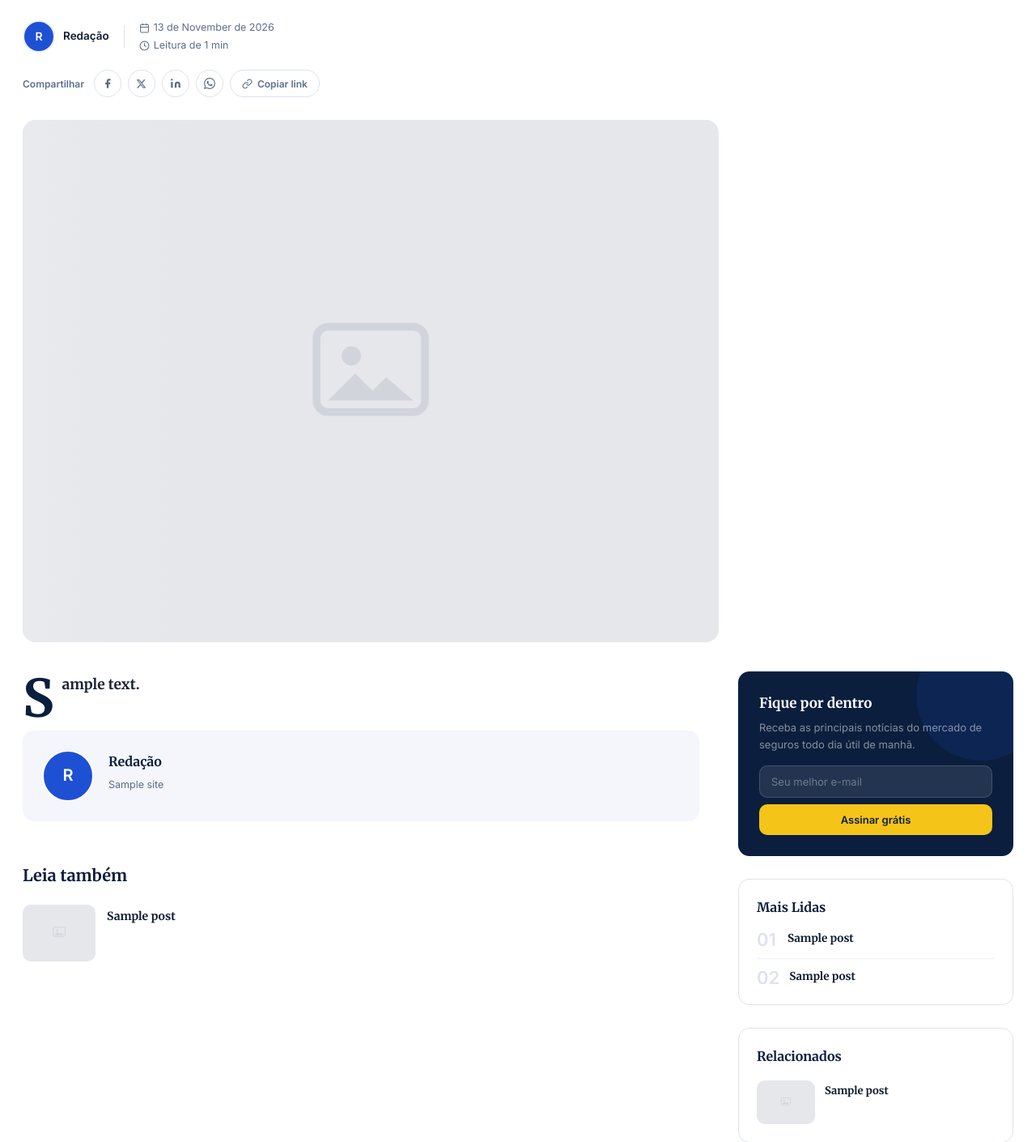
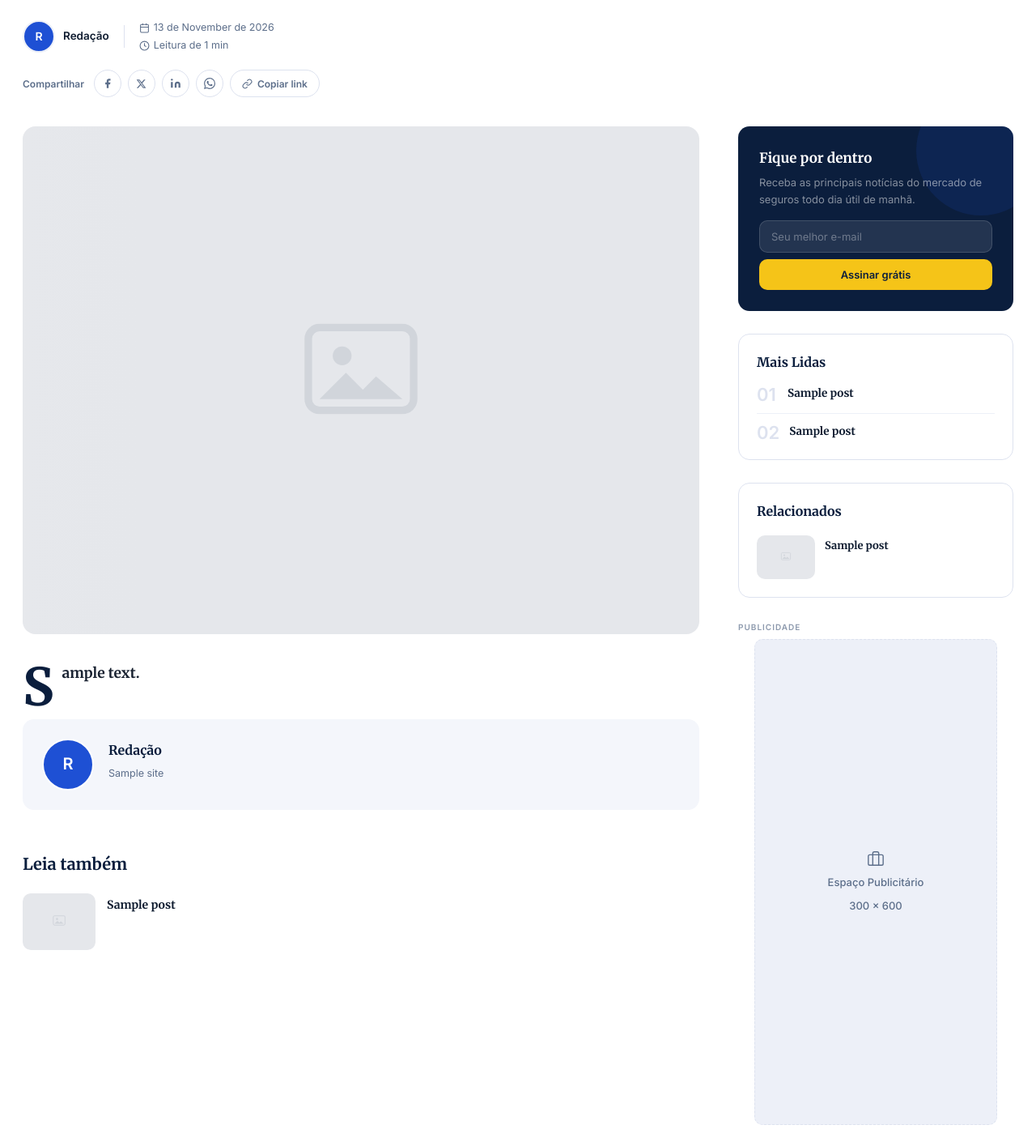
Before and after one commit to nikoz84/theme-wordpress-vue, a WordPress theme: template theme/single.php in a window 1280 px wide. Shown: the part 231-1641 px from the top of the page at 81% size. Run offline with PHP 8.4 and a stand-in for WordPress, Linux system fonts and the light colour scheme; the site name, menu and one post (Sample post) are stand-ins, and other content is empty; some libraries are stand-ins or nearby versions.

Commit message:
fix(single): hero image inside the content column, beside the sidebar
The 4:3 hero sat in its own full-width row above the body/sidebar grid,
leaving an empty column next to it and pushing the sidebar below the
image. The hero now opens the article column, so the sidebar starts at
the top of the image; the 860px cap is no longer needed.

Co-Authored-By: Claude Opus 5.5 <noreply@anthropic.com>

```diff
--- a/theme/single.php
+++ b/theme/single.php
@@ -98,6 +98,9 @@ while ( have_posts() ) :
 		</button>
 	</div>
 
+	<div class="article-layout">
+		<article id="post-<?php the_ID(); ?>" <?php post_class( 'article-body' ); ?>>
+
 			<figure class="article-hero">
 				<div class="article-hero-img">
 					<?php if ( has_post_thumbnail() ) : ?>
@@ -111,9 +114,6 @@ while ( have_posts() ) :
 					<figcaption class="article-hero-caption"><?php echo esc_html( $vb_caption ); ?></figcaption>
 				<?php endif; ?>
 			</figure>
-
-	<div class="article-layout">
-		<article id="post-<?php the_ID(); ?>" <?php post_class( 'article-body' ); ?>>
 
 			<div class="article-content entry-content">
 				<?php
--- a/theme/style.css
+++ b/theme/style.css
@@ -2957,8 +2957,8 @@ a.page-btn:hover { border-color: var(--blue); color: var(--blue); }
 .share-btn.copy.is-copied { border-color: var(--blue); color: var(--blue); }
 
 /* ─── ARTICLE HERO IMAGE ─── */
-.article-hero { max-width: 1280px; margin: 28px auto 0; padding: 0 28px; }
-.article-hero-img { width: 100%; max-width: 860px; aspect-ratio: 4 / 3; border-radius: 16px; overflow: hidden; position: relative; }
+.article-hero { margin: 0 0 32px; }
+.article-hero-img { width: 100%; aspect-ratio: 4 / 3; border-radius: 16px; overflow: hidden; position: relative; }
 .article-hero-img img { width: 100%; height: 100%; object-fit: cover; }
 .article-hero-caption { font-size: 12px; color: var(--gray-text); margin-top: 10px; padding-left: 2px; }
 
@@ -3035,7 +3035,7 @@ a.page-btn:hover { border-color: var(--blue); color: var(--blue); }
   .meta-divider { display: none; }
   .meta-info { width: 100%; flex-direction: row; flex-wrap: wrap; gap: 12px; }
   .share-bar { padding: 0 16px; }
-  .article-hero { padding: 0 16px; margin-top: 20px; }
+  .article-hero { margin-bottom: 24px; }
   .article-hero-img { border-radius: 10px; }
   .article-layout { padding: 0 16px; margin-top: 24px; gap: 32px; }
   .article-body { font-size: 16px; }
```
Lines whose indentation alone changed are shown as unchanged.
